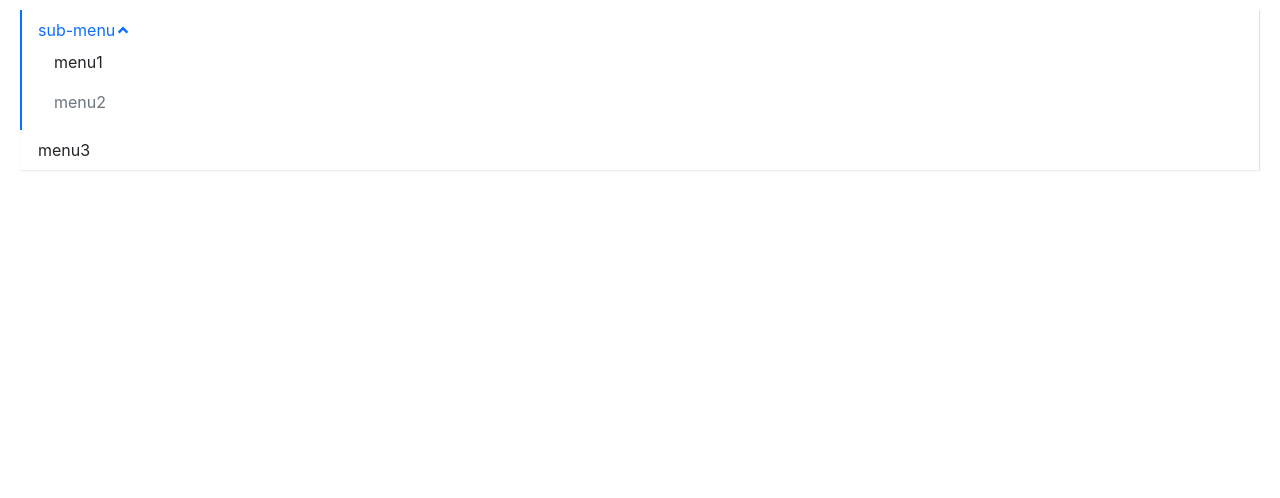
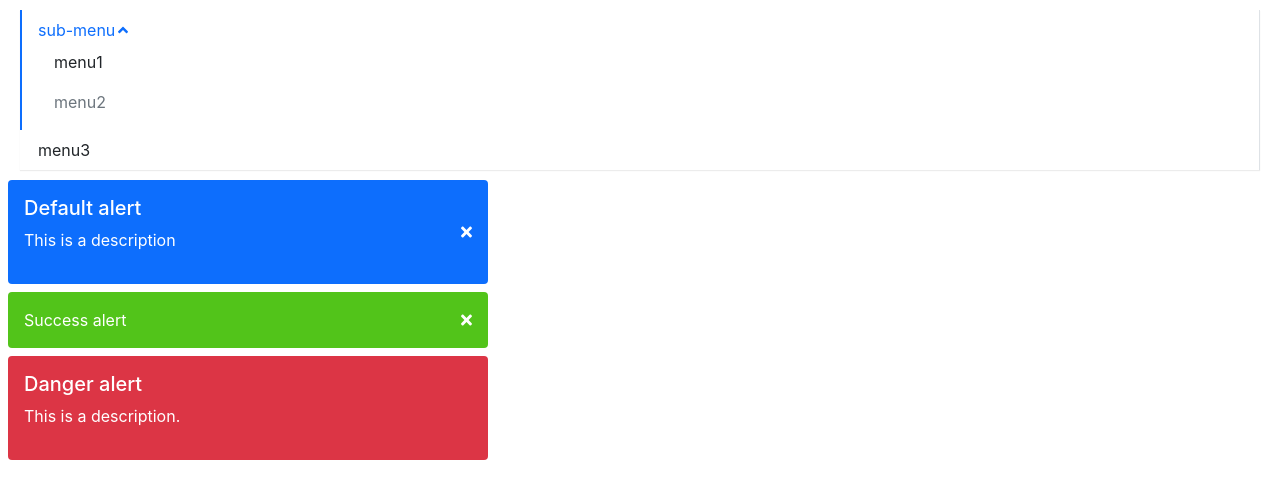
Before and after one commit to yaominguo/guo-design, a React (Create React App) app: page / in a window 1280 px wide. Shown: the top 498 px of the page. Built offline with nearby package versions, Linux system fonts and the light colour scheme.

Commit message:
添加Alert组件及测试用例

```diff
--- a/src/App.tsx
+++ b/src/App.tsx
@@ -2,6 +2,7 @@ import React from 'react';
 import Menu from './components/Menu/menu'
 import MenuItem from './components/Menu/menuitem'
 import SubMenu from './components/Menu/subMenu'
+import Alert from './components/Alert/alert'
 
 const App: React.FC = () => {
   return (
@@ -13,6 +14,9 @@ const App: React.FC = () => {
         </SubMenu>
         <MenuItem>menu3</MenuItem>
       </Menu>
+      <Alert message="Default alert" description="This is a description" closable />
+      <Alert type="success" message="Success alert" closable />
+      <Alert type="danger" message="Danger alert" description="This is a description." />
     </div>
   );
 };
--- /dev/null
+++ b/src/components/Alert/_style.scss
@@ -0,0 +1,30 @@
+.guo-alert {
+  // display: inline-block;
+  padding: 1rem;
+  min-width: 20rem;
+  max-width: 30rem;
+  border-radius: $border-radius;
+  color: #fff;
+  position: relative;
+  margin: .5rem;
+
+  &.none {
+    display: none !important;
+  }
+
+  .close-btn {
+    position: absolute;
+    top: 0;
+    right: 1rem;
+    bottom: 0;
+    margin: auto 0;
+    cursor: pointer;
+  }
+}
+
+@each $key,
+$val in $theme-colors {
+  .guo-alert-#{$key} {
+    background-color: $val;
+  }
+}
--- /dev/null
+++ b/src/components/Alert/alert.tsx
@@ -0,0 +1,33 @@
+import React, { useState } from 'react'
+import classNames from 'classnames'
+import Icon from '../Icon/icon'
+
+export type AlertType = 'primary' | 'success' | 'danger' | 'info'
+
+export interface AlertProps {
+  message: string;
+  type?: AlertType;
+  description?: string;
+  closable?: boolean;
+}
+
+const Alert: React.FC<AlertProps> = (props) => {
+  const [visiable, setVisiable] = useState(true)
+  const { message, type = 'primary', description, closable = false } = props
+  const classes = classNames('guo-alert', {
+    [`guo-alert-${type}`]: type,
+    'none': !visiable,
+  })
+  const handleClick = (e: React.MouseEvent) => {
+    e.preventDefault()
+    setVisiable(false)
+  }
+  return (
+    <div className={classes} data-testid="test-alert">
+      {closable ? <Icon onClick={handleClick} icon="times" className="close-btn" /> : null}
+      {description ? <div><h5>{message}</h5><p>{description}</p></div> : message}
+    </div>
+  )
+}
+
+export default Alert
--- a/src/styles/index.scss
+++ b/src/styles/index.scss
@@ -7,4 +7,6 @@
 // Menu
 @import '../components/Menu/style';
 // Icon
-@import '../components/Icon/style'
+@import '../components/Icon/style';
+// Alert
+@import '../components/Alert/style';
```
Also changed, not shown: 1 other file (tests, documents, lock files or other folders).
